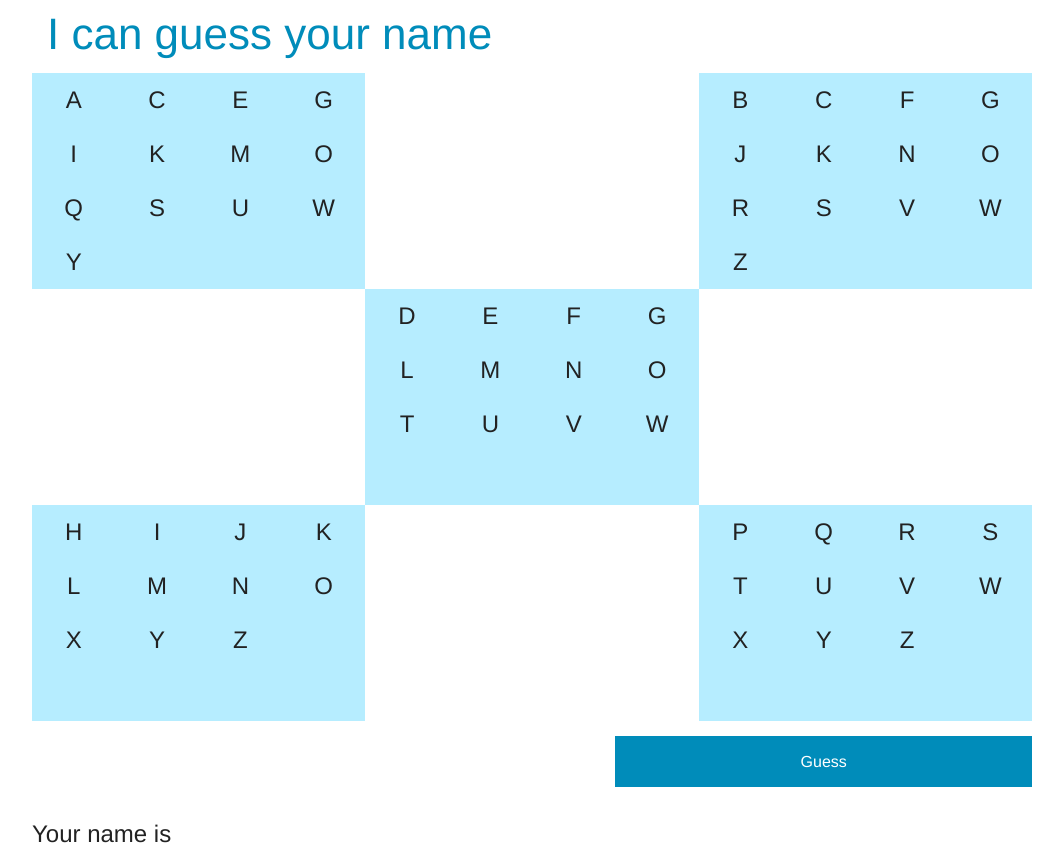
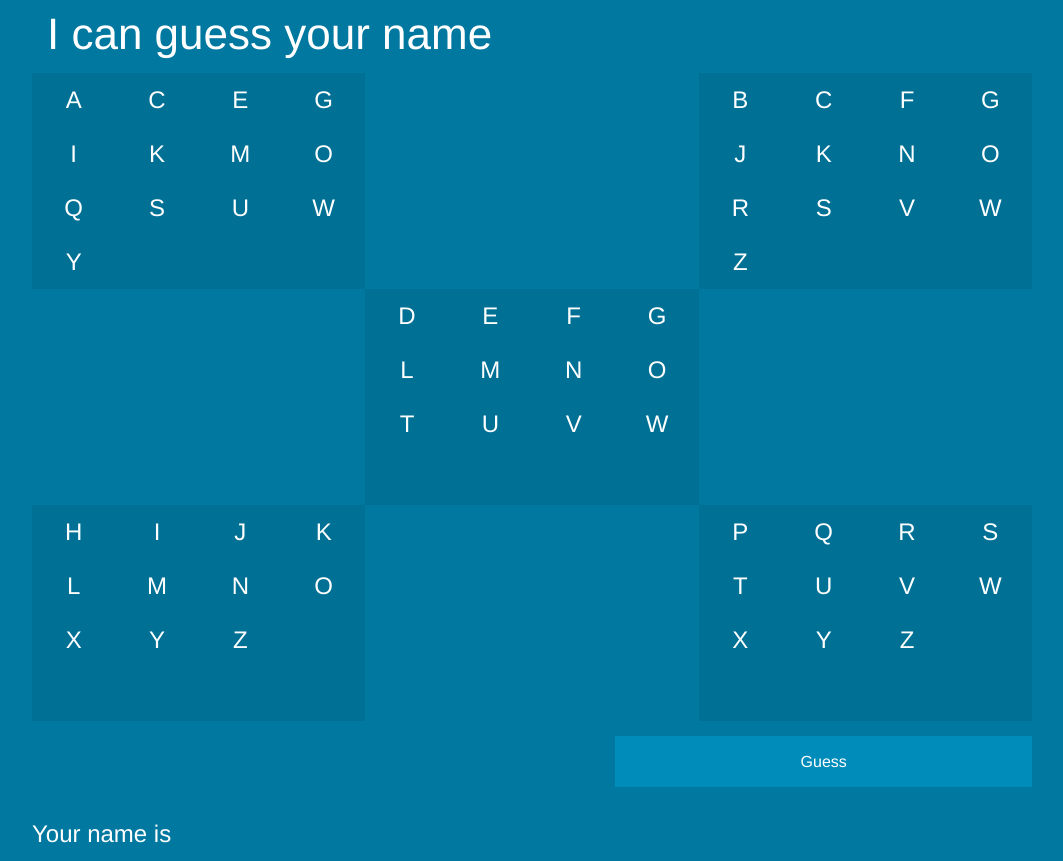
Before and after one commit to MacKittipat/nameguesser, a plain HTML site: page index.html in a window 1280 px wide. Shown: the whole page, without its empty margins (108-1171 px from the left). Drawn offline with Linux system fonts and the light colour scheme.

Commit message:
Improve UI

```diff
--- a/assets/css/style.css
+++ b/assets/css/style.css
@@ -1,11 +1,20 @@
 body {
+    background-color: #0078a0;
+    color: white;
     font-size: 24px;
 }
+a {
+    color: white;
+}
+a:hover {
+    color: white
+}
 .card {
-    background-color: #b6edff;
+    background-color: #007095;
     cursor: pointer;
 }
 .card_selected {
+    /*background-color: #006688;*/
     background-color: #008cba;
 }
 .card .column {
@@ -15,3 +24,6 @@ body {
 .row_margin {
     margin-bottom: 15px;
 }
+#txtAnswer {
+    font-weight: bolder;
+}
```
